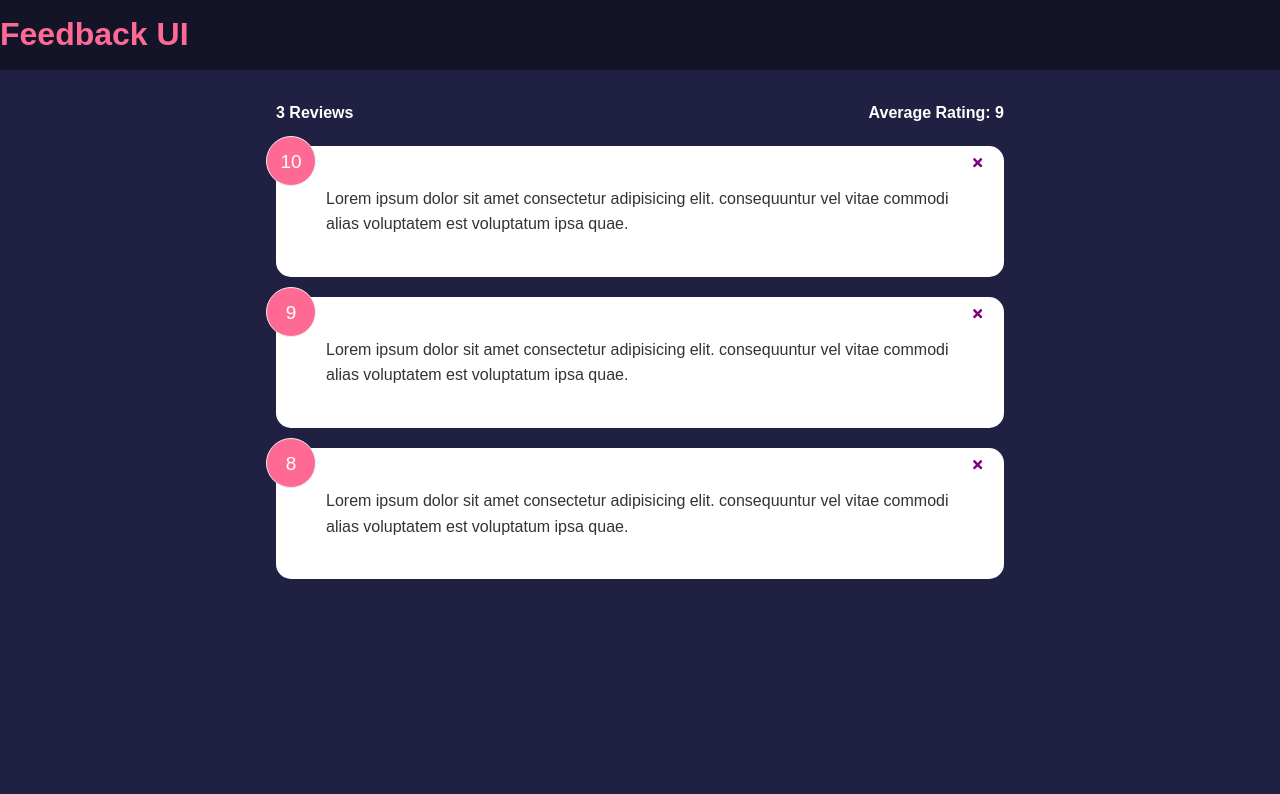
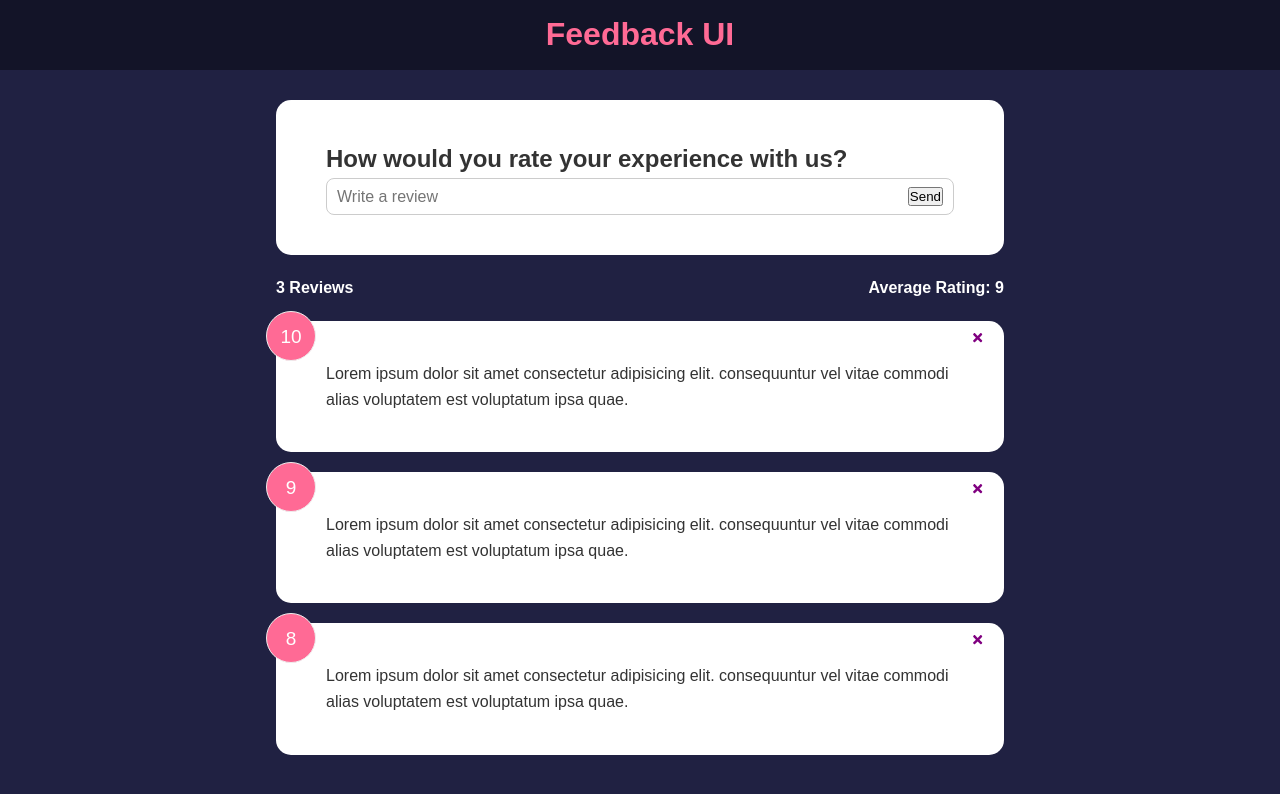
Before and after one commit to PrincessMaggy/feedback-app, a React (Create React App) app: page / in a window 1280 px wide. Shown: the top 794 px of the page. Built offline with nearby package versions, Linux system fonts and the light colour scheme.

Commit message:
form input

```diff
--- a/src/App.js
+++ b/src/App.js
@@ -5,6 +5,7 @@
 import FeedbackData from "./data/FeedbackData";
 import FeedbackList from "./components/FeedbackList";
 import FeedbackStats from "./components/FeedbackStats";
+import FeedbackForm from "./components/FeedbackForm";
 
 function App() {
 // states
@@ -18,6 +19,7 @@
     <>
       <Header/>
       <div className="container">
+        <FeedbackForm />
         <FeedbackStats feedback={feedback}/>
         <FeedbackList
         feedback={feedback}
--- /dev/null
+++ b/src/components/FeedbackForm.js
@@ -0,0 +1,30 @@
+import React, {useState} from 'react';
+
+import {Card} from "../styles"
+
+function FeedbackForm() {
+
+const [text, setText] = useState("");
+
+const handleText = (e) =>{
+    setText(e.target.value);
+}
+
+  return (
+    <Card>
+      <form>
+        <h2>How would you rate your experience with us?</h2>
+        <div className='input-group'>
+            <input
+            type="text"
+            value={text}
+            onChange= {handleText}
+            placeholder="Write a review" />
+            <button type='submit'>Send</button>
+        </div>
+      </form>
+    </Card>
+  )
+}
+
+export default FeedbackForm;
--- a/src/index.css
+++ b/src/index.css
@@ -25,7 +25,7 @@
   height: 70px;
   width: 100%;
   display: flex;
-  justify-content: space-between;
+  justify-content: center;
   align-items: center;
   margin-bottom: 30px;
 }
```
